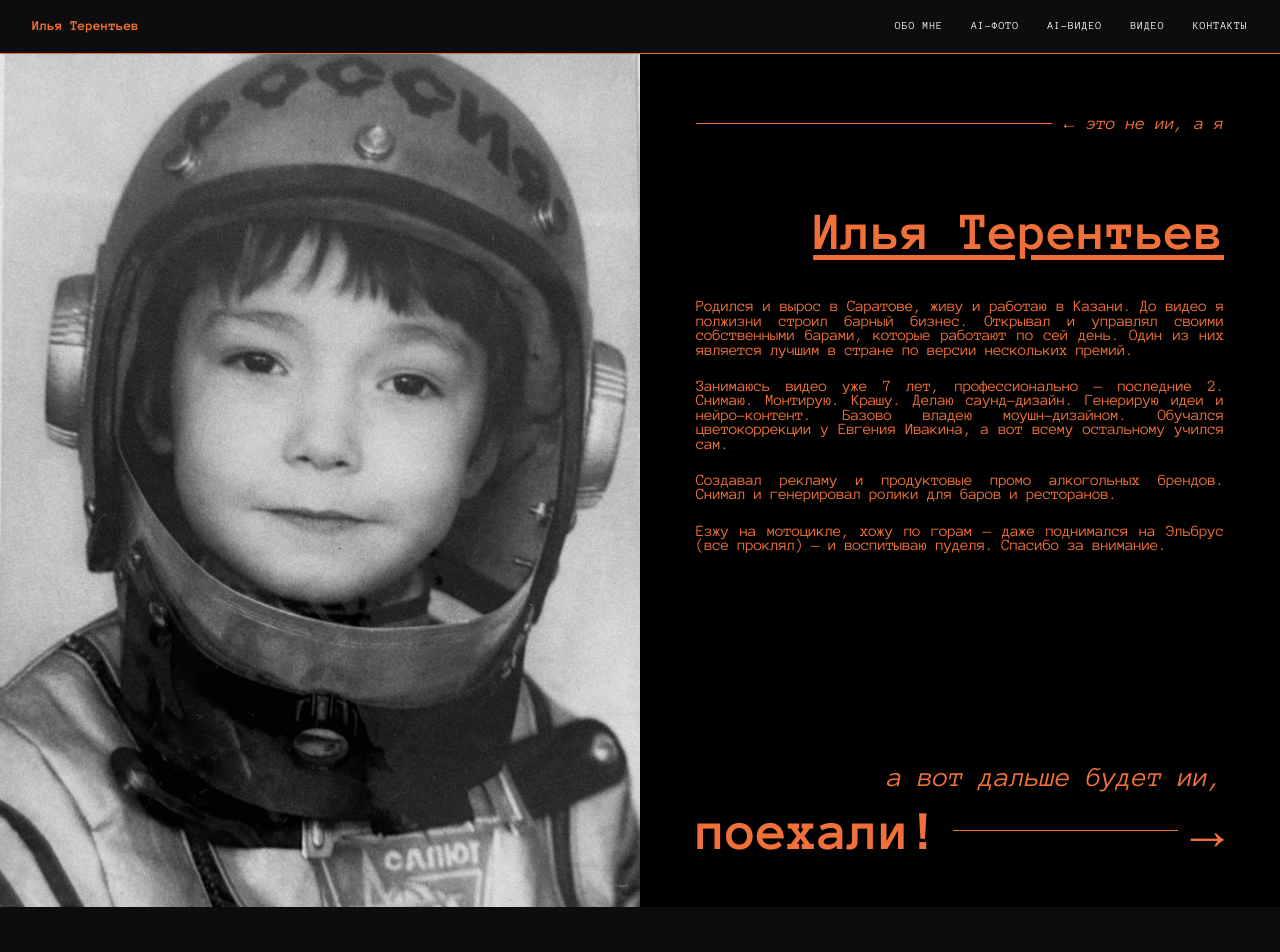
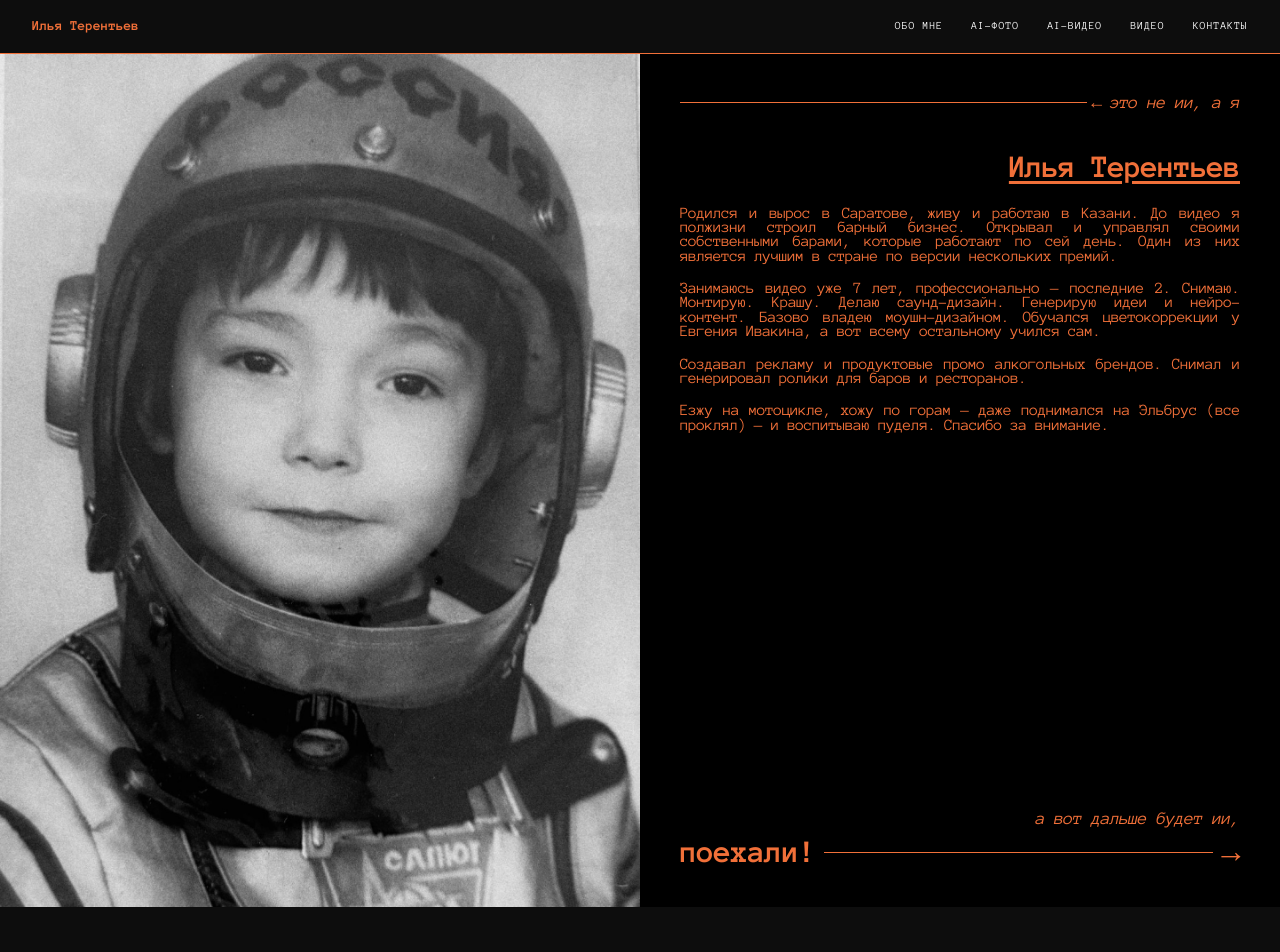
Before and after one commit to ilyaterentev/ilyaterentev.github.io, a plain HTML site: page index.html in a window 1280 px wide. Shown: the top 952 px of the page. Drawn offline with Linux system fonts and the light colour scheme.

Commit message:
Add files via upload

```diff
--- a/index.html
+++ b/index.html
@@ -131,7 +131,8 @@
     .about-text {
       background: #000;
       color: var(--accent);
-      padding: 56px 56px 48px;
+      padding: 40px;
+      overflow: hidden;
       display: flex;
       flex-direction: column;
       justify-content: space-between;
@@ -143,30 +144,42 @@
       flex-direction: column;
     }
     .about-tagline {
-      font-style: italic;
-      font-size: 18px;
       color: var(--accent);
     }
-    /* Верхняя строка: [——линия——] [←] [это не ии, а я] */
+    /* Верхняя строка: [——линия——←] [это не ии, а я] */
     .tagline-top {
       display: flex;
       align-items: center;
-      justify-content: flex-end;
-      gap: 12px;
-      margin-bottom: 24px;
+      width: 100%;
+      gap: 8px;
+      margin-bottom: 16px;
     }
-    .tagline-line {
+    .tagline-top .line-arrow {
+      display: flex;
+      align-items: center;
+      flex: 1;
+      gap: 4px;
+    }
+    .tagline-top .line-arrow::before {
+      content: '';
       flex: 1;
       height: 1px;
       background: #F17039;
     }
-    .tagline-arrow {
-      font-style: normal;
+    .tagline-top .line-arrow::after {
+      content: '←';
       flex-shrink: 0;
+      color: #F17039;
+      font-size: 18px;
+      line-height: 0.9;
     }
     .tagline-text {
+      flex-shrink: 0;
       white-space: nowrap;
-      flex-shrink: 0;
+      font-style: italic;
+      font-size: 18px;
+      line-height: 0.9;
+      letter-spacing: -0.03em;
     }
     /* Нижний блок — две строки */
     .about-bottom-wrap {
@@ -175,45 +188,53 @@
     .bottom-line1 {
       font-family: 'Anonymous Pro', monospace;
       font-style: italic;
-      font-size: 28px;
+      font-size: 18px;
+      line-height: 0.9;
+      letter-spacing: -0.03em;
       color: var(--accent);
       text-align: right;
       margin: 0 0 12px;
-      line-height: 1;
+      display: block;
     }
     .bottom-line2 {
       display: flex;
       align-items: center;
-      gap: 12px;
+      width: 100%;
+      gap: 8px;
       font-family: 'Anonymous Pro', monospace !important;
-      font-weight: 700;
       font-style: normal;
-      font-size: clamp(36px, 5vw, 56px);
+      line-height: 0.9;
+      letter-spacing: -0.03em;
       color: #F17039;
-      line-height: 1;
     }
     .bottom-line2 > span:first-child {
+      flex-shrink: 0;
       white-space: nowrap;
-      flex-shrink: 0;
+      font-size: 32px;
+      font-weight: 700;
     }
-    .bottom-line2 .bottom-trail {
+    .bottom-line2 .line {
       flex: 1;
       height: 1px;
-      background: var(--accent);
+      background: #F17039;
     }
     .bottom-line2 .bottom-arrow {
+      flex-shrink: 0;
+      font-size: 32px;
       font-weight: 400;
-      flex-shrink: 0;
     }
     .about-name {
       font-family: 'Anonymous Pro', monospace;
       font-weight: 700;
-      font-size: clamp(36px, 4.2vw, 64px);
-      line-height: 1;
+      font-size: 32px;
+      line-height: 0.9;
+      letter-spacing: -0.03em;
       text-align: right;
+      display: block;
+      white-space: nowrap;
       text-decoration: underline;
-      text-underline-offset: 6px;
-      margin-bottom: 40px;
+      text-underline-offset: 4px;
+      margin-bottom: 24px;
     }
     .about-body p {
       font-family: 'Anonymous Pro', monospace;
@@ -222,7 +243,7 @@
       line-height: 0.9;
       letter-spacing: -0.03em;
       text-align: justify;
-      margin: 0 0 22px;
+      margin: 0 0 18px;
       color: var(--accent);
     }
 
@@ -734,7 +755,8 @@
       <div class="about-text">
         <div class="about-top">
           <div class="about-tagline tagline-top">
-            <span class="tagline-line"></span><span class="tagline-arrow">←</span> <span class="tagline-text">это не ии, а я</span>
+            <div class="line-arrow"></div>
+            <span class="tagline-text">это не ии, а я</span>
           </div>
           <h1 class="about-name">Илья Терентьев</h1>
 
@@ -753,7 +775,7 @@
           <div class="bottom-line1">а вот дальше будет ии,</div>
           <div class="bottom-line2">
             <span>поехали!</span>
-            <span class="bottom-trail"></span>
+            <div class="line"></div>
             <span class="bottom-arrow">→</span>
           </div>
         </div>
```
